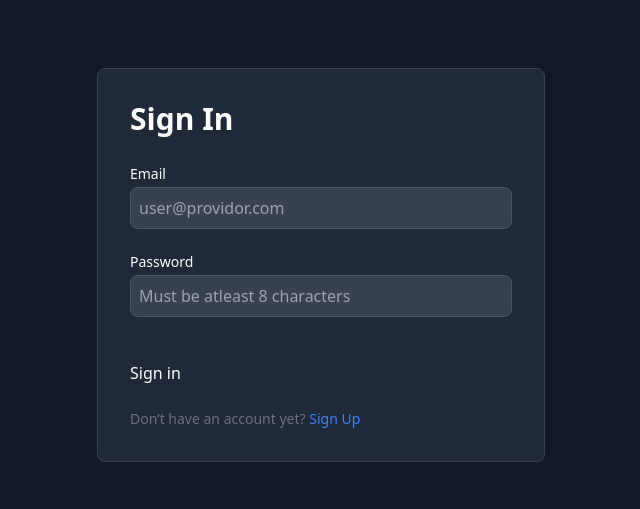
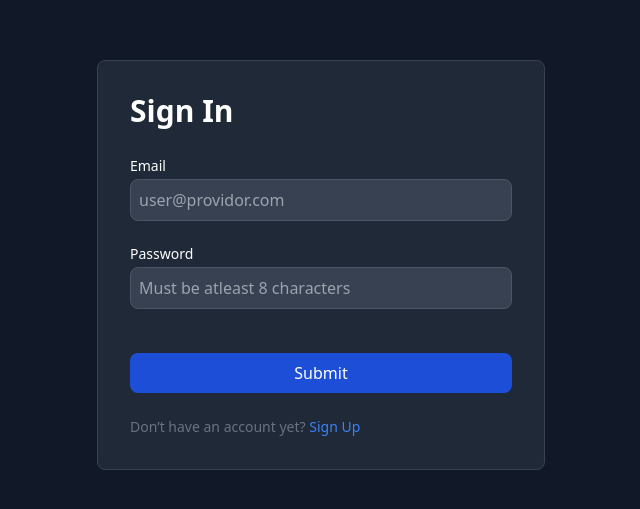
Before and after one commit to 1nandagopal/placepin, a React (Vite) app in the folder client/: page / in a window 1280 px wide. Shown: the part 167-676 px from the top of the page, without its empty margins (319-959 px from the left). Built offline with nearby package versions, Linux system fonts and the light colour scheme.

Commit message:
Improved Auth component.

```diff
--- a/client/src/main.jsx
+++ b/client/src/main.jsx
@@ -4,11 +4,14 @@ import { BrowserRouter } from "react-router-dom";
 
 import App from "./App.jsx";
 import "./index.css";
+import { AuthProvider } from "./context/authContext.jsx";
 
 createRoot(document.getElementById("root")).render(
   <StrictMode>
-    <BrowserRouter>
-      <App />
-    </BrowserRouter>
+    <AuthProvider>
+      <BrowserRouter>
+        <App />
+      </BrowserRouter>
+    </AuthProvider>
   </StrictMode>
 );
--- a/client/src/routes/Auth.jsx
+++ b/client/src/routes/Auth.jsx
@@ -1,16 +1,27 @@
-import React, { useState } from "react";
+import React, { useContext, useEffect, useState } from "react";
+
+import Form from "../components/Form";
 import useHTTP from "../hooks/useHTTP";
-import Form from "../components/Form";
 import Input from "../components/Input";
+import Button from "../components/Button";
 import {
   emailValidators,
   passwordValidators,
   userNameValidators,
 } from "../../utils/validators";
+import { AuthContext } from "../context/authContext";
+import { useNavigate } from "react-router-dom";
 
 function Auth() {
   const [isSignUpMode, setSignUpMode] = useState(false);
   const { sendRequest, isLoading, error, clearError } = useHTTP();
+
+  const auth = useContext(AuthContext);
+  const navigate = useNavigate();
+
+  useEffect(() => {
+    if (auth.isLoggedIn) navigate("/new");
+  }, []);
 
   const handleSubmit = async ({ email, password, userName }) => {
     try {
@@ -20,15 +31,14 @@ function Auth() {
           password,
           userName,
         });
-
-        // login(response.token, response.userId);
+        auth.login(response.token, response.userId);
         navigate("/");
       } else {
         const response = await sendRequest("/api/users/login", "post", {
           email,
           password,
         });
-        // login(response.token, response.userId);
+        auth.login(response.token, response.userId);
         navigate("/");
       }
     } catch (err) {
@@ -42,6 +52,7 @@ function Auth() {
   };
 
   return (
+    !auth.isLoggedIn && (
       <div className="flex items-center justify-center px-6 py-8 mx-auto h-screen">
         <div className="w-full rounded-lg border max-w-md bg-gray-800 border-gray-700">
           <div className="p-8 space-y-6 text-white">
@@ -71,7 +82,9 @@ function Auth() {
                 placeholder="Must be atleast 8 characters"
               />
               <div className="text-red-400 text-sm w-full h-6">{error}</div>
-            <button>Sign in</button>
+              <Button type="submit" isLoading={isLoading} classes="w-full">
+                Submit
+              </Button>
             </Form>
             <p className="text-sm font-light text-gray-500 dark:text-gray-400">
               {isSignUpMode
@@ -87,6 +100,7 @@ function Auth() {
           </div>
         </div>
       </div>
+    )
   );
 }
 
```
Lines whose indentation alone changed are shown as unchanged.
